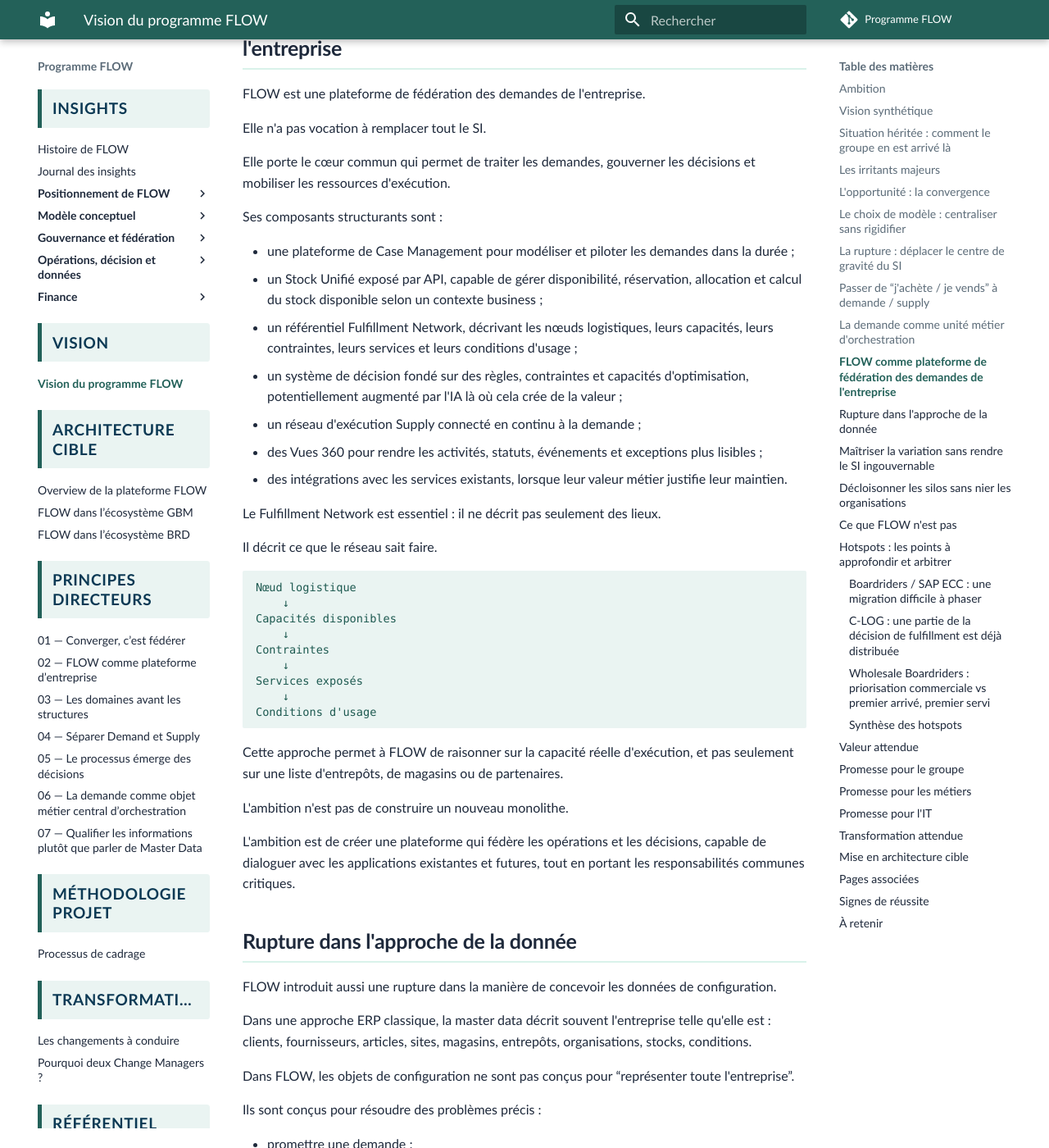
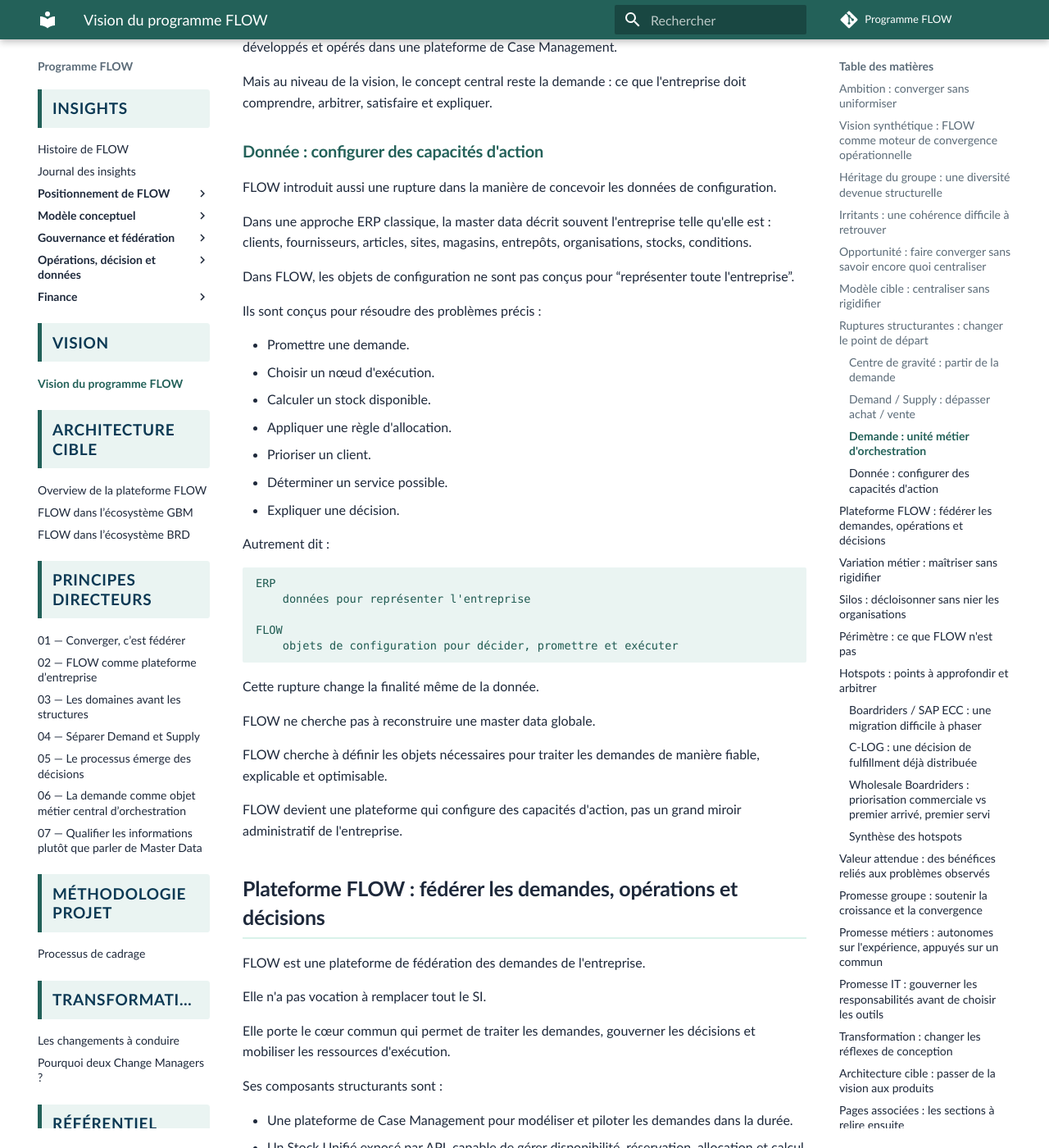
Before and after one commit to laurent-sintes/FLOW-Program, an MkDocs documentation site: the page built from docs/architecture-entreprise/vision/vision-programme-flow.md, in a window 1280 px wide and 1400 px high, scrolled down 6348 px. Shown: the whole window at 82% size. Built offline with MkDocs 1.6.1 and Material for MkDocs 9.7.7, drawn with Linux system fonts in a browser that asks for light colours; comment, search, counter and statistics services are not loaded; some of the changed text lies outside the part shown.

Commit message:
Polish vision titles, lists and rupture hierarchy

````diff
--- a/docs/architecture-entreprise/vision/vision-programme-flow.md
+++ b/docs/architecture-entreprise/vision/vision-programme-flow.md
@@ -1,6 +1,6 @@
 # Vision du programme FLOW
 
-## Ambition
+## Ambition : converger sans uniformiser
 
 Le Groupe Beaumanoir doit réussir une convergence complexe.
 
@@ -14,19 +14,19 @@
 
 FLOW porte donc une ambition de convergence fédérée.
 
-## Vision synthétique
+## Vision synthétique : FLOW comme moteur de convergence opérationnelle
 
 > FLOW est le moteur de convergence opérationnelle du groupe : une plateforme de fédération des demandes de l'entreprise, qui permet de traiter les demandes, gouverner les décisions, mobiliser le stock et le réseau d'exécution, tout en préservant les singularités business lorsque celles-ci créent de la valeur.
 
 Cette vision repose sur cinq convictions fortes :
 
-- la convergence n'est pas l'uniformisation : elle doit être pilotée par niveaux ;
-- le centre de gravité du SI doit se déplacer de l'ERP-document vers la demande, la décision et la satisfaction client / utilisateur ;
-- gérer des commandes n'est plus suffisant : il faut savoir traiter des demandes ;
-- les silos B2B, B2C, marques, groupes ou canaux peuvent exister chez les consommateurs de la plateforme, mais pas dans la plateforme elle-même ;
-- la variation métier doit être pilotée par le contexte, les Agreements et les règles, sans rendre le SI ingouvernable.
+- La convergence n'est pas l'uniformisation : elle doit être pilotée par niveaux.
+- Le centre de gravité du SI doit se déplacer de l'ERP-document vers la demande, la décision et la satisfaction client / utilisateur.
+- Gérer des commandes n'est plus suffisant : il faut savoir traiter des demandes.
+- Les silos B2B, B2C, marques, groupes ou canaux peuvent exister chez les consommateurs de la plateforme, mais pas dans la plateforme elle-même.
+- La variation métier doit être pilotée par le contexte, les Agreements et les règles, sans rendre le SI ingouvernable.
 
-## Situation héritée : comment le groupe en est arrivé là
+## Héritage du groupe : une diversité devenue structurelle
 
 Le Groupe Beaumanoir s'est construit par croissance, acquisitions et rapprochements successifs.
 
@@ -36,10 +36,10 @@
 
 Les héritages diffèrent fortement selon les périmètres :
 
-- Sarenza s'est construit avec une culture digitale et microservices ;
-- Beaumanoir historique repose sur un réseau d'applications autonomes ;
-- StoreLand arrive en fin de trajectoire et devient difficile à maintenir ;
-- Boardriders porte une culture plus centralisée autour de l'ERP ;
+- Sarenza s'est construit avec une culture digitale et microservices.
+- Beaumanoir historique repose sur un réseau d'applications autonomes.
+- StoreLand arrive en fin de trajectoire et devient difficile à maintenir.
+- Boardriders porte une culture plus centralisée autour de l'ERP.
 - Socloz, SAP ECC et d'autres briques vieillissantes imposent des coûts, des contraintes et des adhérences fortes.
 
 Le groupe a engagé une volonté d'intégration business, organisationnelle et IT.
@@ -54,26 +54,26 @@
 
 Le problème est de savoir comment construire ce commun sans écraser les singularités utiles.
 
-## Les irritants majeurs
+## Irritants : une cohérence difficile à retrouver
 
 Le SI actuel rend certains objectifs de convergence coûteux, fragiles ou difficiles à piloter.
 
 Les irritants principaux sont :
 
-- des coûts de licences et de maintenance importants, dans un contexte d'inflation des prix éditeurs ;
-- une rationalisation encore insuffisante du paysage applicatif ;
-- des synchronisations de données trop fragiles entre systèmes ;
-- des cadences de rafraîchissement non uniformes, qui créent des risques d'incohérence ;
-- une difficulté à retrouver une vérité fiable dans une constellation d'applications qui portent chacune une partie des données ;
-- une vision centralisée du stock encore insuffisante, notamment entre stock magasin et stock entrepôt ;
-- une vision centralisée des demandes encore insuffisante, notamment entre demandes B2C, B2B, retours, SAV et exceptions ;
-- une difficulté à optimiser le fulfillment multicanal à l'échelle du groupe.
+- Des coûts de licences et de maintenance importants, dans un contexte d'inflation des prix éditeurs.
+- Une rationalisation encore insuffisante du paysage applicatif.
+- Des synchronisations de données trop fragiles entre systèmes.
+- Des cadences de rafraîchissement non uniformes, qui créent des risques d'incohérence.
+- Une difficulté à retrouver une vérité fiable dans une constellation d'applications qui portent chacune une partie des données.
+- Une vision centralisée du stock encore insuffisante, notamment entre stock magasin et stock entrepôt.
+- Une vision centralisée des demandes encore insuffisante, notamment entre demandes B2C, B2B, retours, SAV et exceptions.
+- Une difficulté à optimiser le fulfillment multicanal à l'échelle du groupe.
 
 Ces irritants ne sont pas seulement techniques.
 
 Ils limitent la capacité du groupe à promettre, arbitrer, prioriser, exécuter et expliquer ses engagements de manière cohérente.
 
-## L'opportunité : la convergence
+## Opportunité : faire converger sans savoir encore quoi centraliser
 
 L'opportunité du programme est claire : faire converger.
 
@@ -91,7 +91,7 @@
 
 C'est dans ce contexte que le programme FLOW émerge.
 
-## Le choix de modèle : centraliser sans rigidifier
+## Modèle cible : centraliser sans rigidifier
 
 Une forme de centralisation est nécessaire.
 
@@ -99,11 +99,11 @@
 
 Mais l'autonomie des applications et des équipes apporte aussi de la valeur :
 
-- capacité à choisir build ou buy selon les contextes ;
-- moindre impact local ;
-- équipes plus autonomes ;
-- adaptation aux singularités des marques et enseignes ;
-- capacité à intégrer des solutions spécialisées.
+- Capacité à choisir build ou buy selon les contextes.
+- Moindre impact local.
+- Équipes plus autonomes.
+- Adaptation aux singularités des marques et enseignes.
+- Capacité à intégrer des solutions spécialisées.
 
 La réponse ne peut donc pas être une centralisation totale.
 
@@ -128,7 +128,13 @@
     lorsque le business l'exige
 ```
 
-## La rupture : déplacer le centre de gravité du SI
+## Ruptures structurantes : changer le point de départ
+
+FLOW ne propose pas seulement une nouvelle plateforme.
+
+Il propose plusieurs ruptures de raisonnement nécessaires pour traiter la convergence du groupe.
+
+### Centre de gravité : partir de la demande
 
 Dans une approche ERP classique, le système est souvent organisé autour des documents : commande, livraison, facture, avoir, écritures comptables.
 
@@ -163,7 +169,7 @@
 
 On part de la demande à comprendre, promettre, exécuter et expliquer.
 
-## Passer de “j'achète / je vends” à demande / supply
+### Demand / Supply : dépasser achat / vente
 
 L'approche classique consiste souvent à découper le SI selon les organisations, les canaux ou les processus :
 
@@ -193,7 +199,7 @@
 
 Une commande client, une commande B2B, une demande SAV, un retour, une exception, une allocation, une promesse ou une demande fournisseur sont des formes différentes d'un même problème : comprendre une intention, prendre des décisions, mobiliser des ressources et garantir une exécution fiable.
 
-## La demande comme unité métier d'orchestration
+### Demande : unité métier d'orchestration
 
 FLOW part de la demande.
 
@@ -219,7 +225,43 @@
 
 Mais au niveau de la vision, le concept central reste la demande : ce que l'entreprise doit comprendre, arbitrer, satisfaire et expliquer.
 
-## FLOW comme plateforme de fédération des demandes de l'entreprise
+### Donnée : configurer des capacités d'action
+
+FLOW introduit aussi une rupture dans la manière de concevoir les données de configuration.
+
+Dans une approche ERP classique, la master data décrit souvent l'entreprise telle qu'elle est : clients, fournisseurs, articles, sites, magasins, entrepôts, organisations, stocks, conditions.
+
+Dans FLOW, les objets de configuration ne sont pas conçus pour “représenter toute l'entreprise”.
+
+Ils sont conçus pour résoudre des problèmes précis :
+
+- Promettre une demande.
+- Choisir un nœud d'exécution.
+- Calculer un stock disponible.
+- Appliquer une règle d'allocation.
+- Prioriser un client.
+- Déterminer un service possible.
+- Expliquer une décision.
+
+Autrement dit :
+
+```text
+ERP
+    données pour représenter l'entreprise
+
+FLOW
+    objets de configuration pour décider, promettre et exécuter
+```
+
+Cette rupture change la finalité même de la donnée.
+
+FLOW ne cherche pas à reconstruire une master data globale.
+
+FLOW cherche à définir les objets nécessaires pour traiter les demandes de manière fiable, explicable et optimisable.
+
+FLOW devient une plateforme qui configure des capacités d'action, pas un grand miroir administratif de l'entreprise.
+
+## Plateforme FLOW : fédérer les demandes, opérations et décisions
 
 FLOW est une plateforme de fédération des demandes de l'entreprise.
 
@@ -229,13 +271,13 @@
 
 Ses composants structurants sont :
 
-- une plateforme de Case Management pour modéliser et piloter les demandes dans la durée ;
-- un Stock Unifié exposé par API, capable de gérer disponibilité, réservation, allocation et calcul du stock disponible selon un contexte business ;
-- un référentiel Fulfillment Network, décrivant les nœuds logistiques, leurs capacités, leurs contraintes, leurs services et leurs conditions d'usage ;
-- un système de décision fondé sur des règles, contraintes et capacités d'optimisation, potentiellement augmenté par l'IA là où cela crée de la valeur ;
-- un réseau d'exécution Supply connecté en continu à la demande ;
-- des Vues 360 pour rendre les activités, statuts, événements et exceptions plus lisibles ;
-- des intégrations avec les services existants, lorsque leur valeur métier justifie leur maintien.
+- Une plateforme de Case Management pour modéliser et piloter les demandes dans la durée.
+- Un Stock Unifié exposé par API, capable de gérer disponibilité, réservation, allocation et calcul du stock disponible selon un contexte business.
+- Un référentiel Fulfillment Network, décrivant les nœuds logistiques, leurs capacités, leurs contraintes, leurs services et leurs conditions d'usage.
+- Un système de décision fondé sur des règles, contraintes et capacités d'optimisation, potentiellement augmenté par l'IA là où cela crée de la valeur.
+- Un réseau d'exécution Supply connecté en continu à la demande.
+- Des Vues 360 pour rendre les activités, statuts, événements et exceptions plus lisibles.
+- Des intégrations avec les services existants, lorsque leur valeur métier justifie leur maintien.
 
 Le Fulfillment Network est essentiel : il ne décrit pas seulement des lieux.
 
@@ -259,43 +301,7 @@
 
 L'ambition est de créer une plateforme qui fédère les opérations et les décisions, capable de dialoguer avec les applications existantes et futures, tout en portant les responsabilités communes critiques.
 
-## Rupture dans l'approche de la donnée
-
-FLOW introduit aussi une rupture dans la manière de concevoir les données de configuration.
-
-Dans une approche ERP classique, la master data décrit souvent l'entreprise telle qu'elle est : clients, fournisseurs, articles, sites, magasins, entrepôts, organisations, stocks, conditions.
-
-Dans FLOW, les objets de configuration ne sont pas conçus pour “représenter toute l'entreprise”.
-
-Ils sont conçus pour résoudre des problèmes précis :
-
-- promettre une demande ;
-- choisir un nœud d'exécution ;
-- calculer un stock disponible ;
-- appliquer une règle d'allocation ;
-- prioriser un client ;
-- déterminer un service possible ;
-- expliquer une décision.
-
-Autrement dit :
-
-```text
-ERP
-    données pour représenter l'entreprise
-
-FLOW
-    objets de configuration pour décider, promettre et exécuter
-```
-
-Cette rupture change la finalité même de la donnée.
-
-FLOW ne cherche pas à reconstruire une master data globale.
-
-FLOW cherche à définir les objets nécessaires pour traiter les demandes de manière fiable, explicable et optimisable.
-
-FLOW devient une plateforme qui configure des capacités d'action, pas un grand miroir administratif de l'entreprise.
-
-## Maîtriser la variation sans rendre le SI ingouvernable
+## Variation métier : maîtriser sans rigidifier
 
 Le groupe n'a pas besoin d'un modèle rigide qui impose l'uniformisation partout.
 
@@ -305,12 +311,12 @@
 
 La variation de traitement doit être pilotée par :
 
-- le contexte de la demande ;
-- l'Agreement applicable ;
-- les règles métier ;
-- les politiques de priorité ;
-- les contraintes de stock et d'exécution ;
-- les droits et engagements du client, partenaire, fournisseur ou canal.
+- Le contexte de la demande.
+- L'Agreement applicable.
+- Les règles métier.
+- Les politiques de priorité.
+- Les contraintes de stock et d'exécution.
+- Les droits et engagements du client, partenaire, fournisseur ou canal.
 
 Cela suppose un référentiel de règles et un moteur de règles capables de piloter dynamiquement les variations.
 
@@ -352,7 +358,7 @@
 
 FLOW doit éviter cette fragmentation.
 
-## Ce que FLOW n'est pas
+## Périmètre : ce que FLOW n'est pas
 
 FLOW n'est pas un ERP bis.
 
@@ -382,14 +388,14 @@
 
 Le risque est de devoir arbitrer entre :
 
-- une trajectoire de migration longue et complexe ;
-- des adhérences fortes entre finance, stock, commandes et exécution ;
-- une difficulté à découper proprement les responsabilités ;
-- une bascule trop large ou trop risquée.
+- Une trajectoire de migration longue et complexe.
+- Des adhérences fortes entre finance, stock, commandes et exécution.
+- Une difficulté à découper proprement les responsabilités.
+- Une bascule trop large ou trop risquée.
 
 Ce hotspot impose de clarifier très tôt quelles responsabilités doivent sortir de SAP ECC, lesquelles doivent rester articulées avec SAP Finance, et dans quel ordre la migration peut réellement être sécurisée.
 
-### C-LOG : une partie de la décision de fulfillment est déjà distribuée
+### C-LOG : une décision de fulfillment déjà distribuée
 
 C-LOG ne doit pas être lu seulement comme un outil logistique ou un composant d'intégration.
 
@@ -399,11 +405,11 @@
 
 Cela peut produire :
 
-- des choix incompatibles entre demande et exécution ;
-- des erreurs d'aiguillage ;
-- des promesses impossibles à tenir ;
-- une optimisation locale au détriment de l'optimisation globale ;
-- une difficulté à expliquer pourquoi une décision a été prise.
+- Des choix incompatibles entre demande et exécution.
+- Des erreurs d'aiguillage.
+- Des promesses impossibles à tenir.
+- Une optimisation locale au détriment de l'optimisation globale.
+- Une difficulté à expliquer pourquoi une décision a été prise.
 
 Ce hotspot impose de définir précisément la frontière entre décision de demande et décision d'exécution, ainsi que le contrat d'échange entre FLOW et C-LOG.
 
@@ -441,7 +447,7 @@
 
 FLOW est aussi un cadre de décision pour traiter les tensions réelles de convergence du groupe.
 
-## Valeur attendue
+## Valeur attendue : des bénéfices reliés aux problèmes observés
 
 La valeur de FLOW ne vient pas d'une promesse générique de modernisation.
 
@@ -459,24 +465,24 @@
 
 La valeur attendue est donc double :
 
-- améliorer la cohérence opérationnelle du groupe ;
-- préserver la capacité des marques et canaux à se différencier lorsque cela crée de la valeur.
+- Améliorer la cohérence opérationnelle du groupe.
+- Préserver la capacité des marques et canaux à se différencier lorsque cela crée de la valeur.
 
-## Promesse pour le groupe
+## Promesse groupe : soutenir la croissance et la convergence
 
 FLOW doit soutenir durablement la croissance, la diversification et la transformation du groupe.
 
 Il doit permettre :
 
-- d'intégrer plus facilement de nouveaux canaux, marques, partenaires ou acquisitions ;
-- de rendre comparables les positionnements applicatifs BRD et GBM ;
-- de traiter la convergence inter-groupes et intra-groupes ;
-- de réduire les décisions contradictoires entre applications ;
-- de mieux gouverner les engagements pris envers les clients, magasins, partenaires ou fournisseurs ;
-- de piloter la convergence par niveaux : centraliser, unifier, standardiser, fédérer ou différencier selon l'exigence business ;
-- de limiter la dépendance aux catégories de progiciels du marché pour penser l'entreprise.
+- D'intégrer plus facilement de nouveaux canaux, marques, partenaires ou acquisitions.
+- De rendre comparables les positionnements applicatifs BRD et GBM.
+- De traiter la convergence inter-groupes et intra-groupes.
+- De réduire les décisions contradictoires entre applications.
+- De mieux gouverner les engagements pris envers les clients, magasins, partenaires ou fournisseurs.
+- De piloter la convergence par niveaux : centraliser, unifier, standardiser, fédérer ou différencier selon l'exigence business.
+- De limiter la dépendance aux catégories de progiciels du marché pour penser l'entreprise.
 
-## Promesse pour les métiers
+## Promesse métiers : autonomes sur l'expérience, appuyés sur un commun
 
 Pour les métiers, FLOW doit permettre à chaque marque, enseigne et canal de se concentrer sur son développement commercial et son expérience client.
 
@@ -493,7 +499,7 @@
 
 Une demande reste une demande dès lors qu'elle nécessite d'être comprise, suivie, arbitrée, résolue et expliquée.
 
-## Promesse pour l'IT
+## Promesse IT : gouverner les responsabilités avant de choisir les outils
 
 Pour l'IT, FLOW déplace la discussion.
 
@@ -521,11 +527,11 @@
 
 Cette lecture permet d'éviter trois dérives :
 
-- remplacer des applications sans clarifier les responsabilités ;
-- élargir indéfiniment FLOW au motif que tout est connecté ;
-- multiplier les variantes de processus au lieu d'externaliser les règles et conditions de traitement.
+- Remplacer des applications sans clarifier les responsabilités.
+- Élargir indéfiniment FLOW au motif que tout est connecté.
+- Multiplier les variantes de processus au lieu d'externaliser les règles et conditions de traitement.
 
-## Transformation attendue
+## Transformation : changer les réflexes de conception
 
 La vision FLOW ne se limite pas à une cible applicative.
 
@@ -535,47 +541,44 @@
 
 Cette page doit servir de référence pour garder la transformation inspirante et concrète : ne plus servir l'organisation existante, raisonner demande / supply, réconcilier ERP et OMS, penser fulfillment avant documents, et piloter une convergence par niveaux.
 
-## Mise en architecture cible
+## Architecture cible : passer de la vision aux produits
 
 La vision se traduit progressivement dans une architecture cible.
 
 Les premiers produits candidats sont :
 
-- Plateforme de Case Management ;
-- Stock Unifié ;
-- Fulfillment Network / Réseau d'Exécution ;
-- Supply Service Registry ;
-- Product Agreement Catalog ;
+- Plateforme de Case Management.
+- Stock Unifié.
+- Fulfillment Network / Réseau d'Exécution.
+- Supply Service Registry.
+- Product Agreement Catalog.
 - Vues 360.
 
 Ces produits ne sont pas encore une architecture détaillée.
 
 Ils donnent une première cartographie de ce que FLOW doit rendre gouvernable, consommable et évolutif.
 
-## Pages associées
+## Pages associées : les sections à relire ensuite
 
-- [Architecture cible — Overview de la plateforme FLOW](../../architecture-cible/overview-plateforme-flow.md)
-- [Architecture cible — FLOW dans l’écosystème GBM](../../architecture-cible/flow-dans-ecosysteme-gbm.md)
-- [Architecture cible — FLOW dans l’écosystème BRD](../../architecture-cible/flow-dans-ecosysteme-brd.md)
-- [Transformation — Les changements à conduire avec FLOW](../../transformation/changements-a-conduire.md)
-- [Principe 6 — La demande comme objet métier central d’orchestration](../principes-directeurs/6-demande-objet-metier-central-orchestration.md)
-- [Principe 7 — Qualifier les informations plutôt que parler de Master Data](../principes-directeurs/7-qualifier-les-informations-plutot-que-master-data.md)
+- [Principes directeurs](../principes-directeurs/index.md).
+- [Architecture cible](../../architecture-cible/index.md).
+- [Transformation](../../transformation/index.md).
 
-## Signes de réussite
+## Signes de réussite : ce qui doit devenir observable
 
 FLOW réussira si le groupe constate progressivement :
 
-- moins de décisions contradictoires entre applications ;
-- une meilleure cohérence des promesses et engagements ;
-- une vision plus fiable des ressources disponibles ;
-- une meilleure capacité à traiter les exceptions ;
-- une intégration plus rapide de nouveaux canaux, marques ou business models ;
-- une distinction plus claire entre ce qui est source et ce qui est projection ;
-- des expériences métier différenciées, mais appuyées sur des capacités communes ;
-- des variations de traitement absorbées par les règles plutôt que par la prolifération de processus ;
-- une convergence vécue comme un choix métier, pas comme une contrainte IT.
+- Moins de décisions contradictoires entre applications.
+- Une meilleure cohérence des promesses et engagements.
+- Une vision plus fiable des ressources disponibles.
+- Une meilleure capacité à traiter les exceptions.
+- Une intégration plus rapide de nouveaux canaux, marques ou business models.
+- Une distinction plus claire entre ce qui est source et ce qui est projection.
+- Des expériences métier différenciées, mais appuyées sur des capacités communes.
+- Des variations de traitement absorbées par les règles plutôt que par la prolifération de processus.
+- Une convergence vécue comme un choix métier, pas comme une contrainte IT.
 
-## À retenir
+## À retenir : ne pas se tromper de promesse
 
 | Ne pas imaginer que... | FLOW vise plutôt à... |
 | --- | --- |
````
Also changed, not shown: other parts of docs/architecture-entreprise/vision/vision-programme-flow.md (+2 -2 lines).
